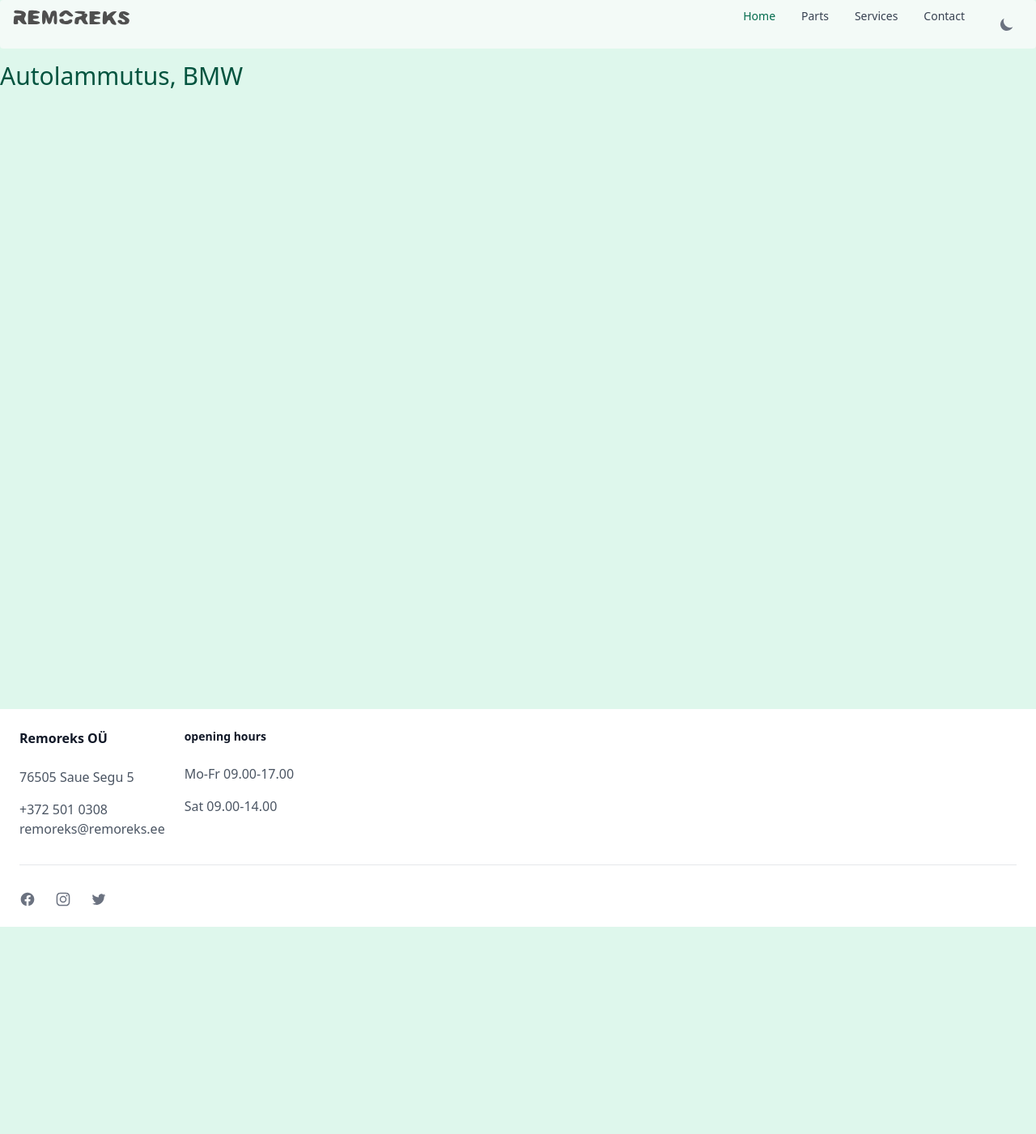
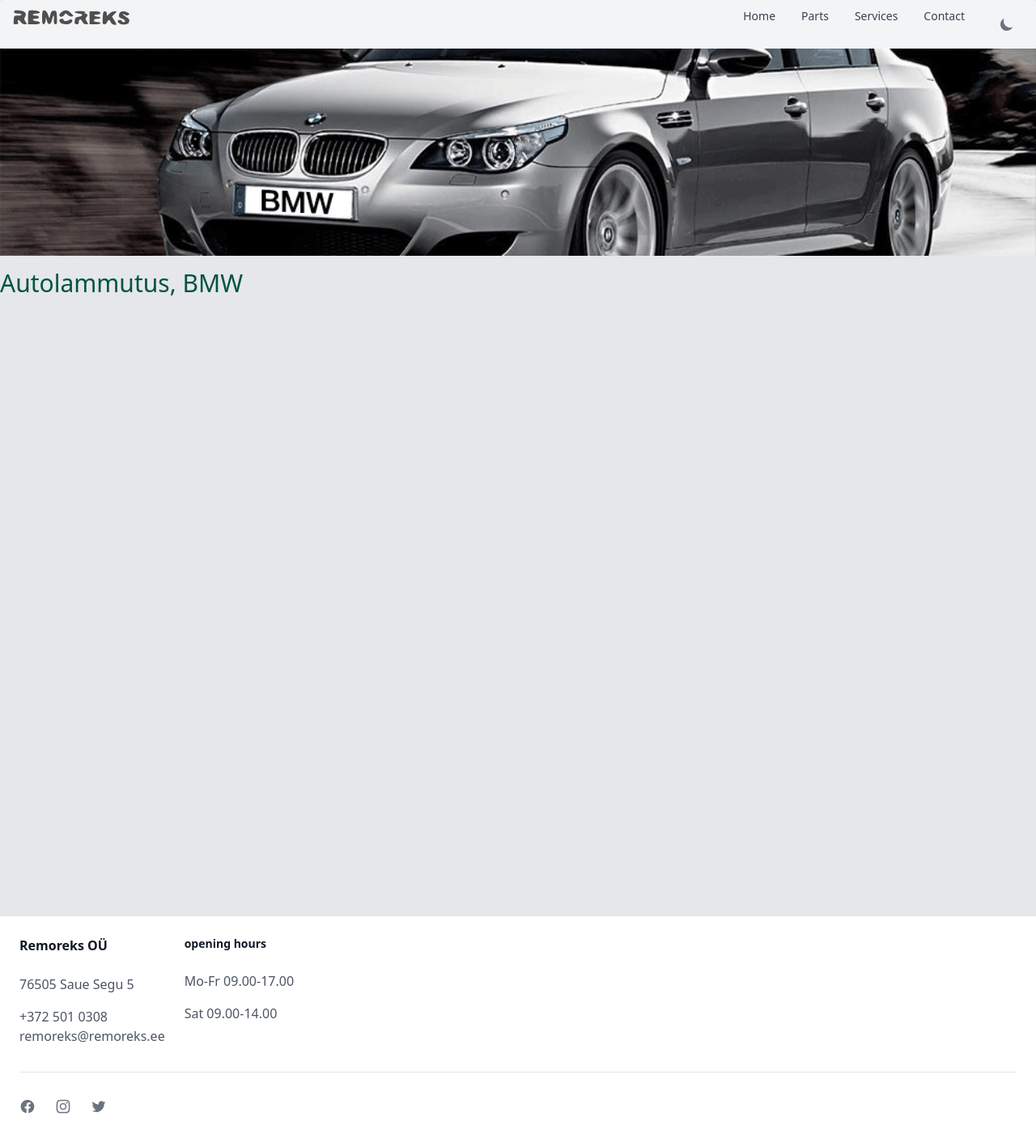
Before and after one commit to TarmoSillajoe/remorex_python, a Django app: page / in a window 1280 px wide. Shown: the whole page at 81% size. Before the commit the page ends 1145 px from the top, so only its background shows below. Run offline with Django 4.2, Linux system fonts and the light colour scheme; style sheets or scripts are compiled from the project's sources; some libraries are stand-ins or nearby versions.

Commit message:
added hero bacground image

```diff
--- a/templates/base.html
+++ b/templates/base.html
@@ -1,5 +1,6 @@
 {% load compress %}
 {% load static %}
+
 {# https://flowbite.com/docs/getting-started/django/ #}
 <!DOCTYPE html>
 <html lang="en">
@@ -33,9 +34,9 @@
         crossorigin="anonymous"></script>
 </head>
 
-<body class="bg-green-100 dark:bg-violet-800">
+<body class="bg-gray-200 dark:bg-gray-800">
     <nav
-        class="bg-green-50 border-gray-200 px-2 sm:px-4 py-2.5 rounded dark:bg-gray-800">
+        class="bg-gray-100 border-gray-100 px-2 sm:px-4 py-2.5 rounded dark:bg-gray-900">
         <div
             class="container flex flex-wrap justify-between items-center mx-auto">
             <a href="{% url 'home' %}"
@@ -150,20 +151,20 @@
                     class="flex flex-col mt-4 md:flex-row md:space-x-8 md:mt-0 md:text-sm md:font-medium">
                     <li>
                         <a href="{% url 'home' %}"
-                            class="block py-2 pr-4 pl-3 text-white bg-green-700 rounded md:bg-transparent md:text-green-700 md:p-0 dark:text-white"
+                            class="block py-2 pr-4 pl-3 text-white bg-gray-700 rounded md:bg-transparent md:text-gray-700 md:p-0 dark:text-white"
                             aria-current="page">Home</a>
                     </li>
                     <li>
                         <a href="{% url 'assembly_groups' %}"
-                            class="block py-2 pr-4 pl-3 text-gray-700 border-b border-gray-100 hover:bg-gray-50 md:hover:bg-transparent md:border-0 md:hover:text-green-700 md:p-0 dark:text-gray-400 md:dark:hover:text-white dark:hover:bg-gray-700 dark:hover:text-white md:dark:hover:bg-transparent dark:border-gray-700">Parts</a>
+                            class="block py-2 pr-4 pl-3 text-gray-700 border-b border-gray-100 hover:bg-gray-50 md:hover:bg-transparent md:border-0 md:hover:text-gray-400 md:p-0 dark:text-gray-400 md:dark:hover:text-white dark:hover:bg-gray-700 dark:hover:text-white md:dark:hover:bg-transparent dark:border-gray-700">Parts</a>
                     </li>
                     <li>
                         <a href="#"
-                            class="block py-2 pr-4 pl-3 text-gray-700 border-b border-gray-100 hover:bg-gray-50 md:hover:bg-transparent md:border-0 md:hover:text-green-700 md:p-0 dark:text-gray-400 md:dark:hover:text-white dark:hover:bg-gray-700 dark:hover:text-white md:dark:hover:bg-transparent dark:border-gray-700">Services</a>
+                            class="block py-2 pr-4 pl-3 text-gray-700 border-b border-gray-100 hover:bg-gray-50 md:hover:bg-transparent md:border-0 md:hover:text-gray-400 md:p-0 dark:text-gray-400 md:dark:hover:text-white dark:hover:bg-gray-700 dark:hover:text-white md:dark:hover:bg-transparent dark:border-gray-700">Services</a>
                     </li>
                     <li>
                         <a href="{% url 'contact' %}"
-                            class="block py-2 pr-4 pl-3 text-gray-700 hover:bg-gray-50 md:hover:bg-transparent md:border-0 md:hover:text-green-700 md:p-0 dark:text-gray-400 md:dark:hover:text-white dark:hover:bg-gray-700 dark:hover:text-white md:dark:hover:bg-transparent">Contact</a>
+                            class="block py-2 pr-4 pl-3 text-gray-700 hover:bg-gray-50 md:hover:bg-transparent md:border-0 md:hover:text-gray-400 md:p-0 dark:text-gray-400 md:dark:hover:text-white dark:hover:bg-gray-700 dark:hover:text-white md:dark:hover:bg-transparent">Contact</a>
                     </li>
                     <li>
                         <button id="theme-toggle"
@@ -195,12 +196,21 @@
             </div>
         </div>
     </nav>
+    <div class="bg-no-repeat bg-cover h-64 sm:bg-none w-screen bg-center"
+        style="background-image: url('{% static 'img/headerbg.jpg' %}')">
+    </div>
+
     <div class="container mx-auto mt-4 min-h-screen">
         {% block content %}
         {% endblock content %}
     </div>
 
-    <footer class="p-4 bg-white sm:p-6 dark:bg-gray-900">
+
+    <footer class="
+        p-4
+        bg-white
+        sm:p-6
+        dark:bg-gray-900">
         <div class="md:flex md:justify-between">
 
             <div
@@ -211,18 +221,13 @@
                         Remoreks OÜ</h2>
                     <ul class="text-gray-600 dark:text-gray-400">
                         <li class="mb-4">
-                            <a href="https://flowbite.com/"
-                                class="hover:underline">76505
-                                Saue Segu 5</a>
+                            76505 Saue Segu 5</a>
                         </li>
                         <li>
-                            <a href="https://tailwindcss.com/"
-                                class="hover:underline">+372
-                                501 0308</a>
+                            +372 501 0308
                         </li>
                         <li>
-                            <a href="https://tailwindcss.com/"
-                                class="hover:underline">remoreks@remoreks.ee</a>
+                            remoreks@remoreks.ee
                         </li>
                     </ul>
                 </div>
@@ -246,7 +251,7 @@
         <div class="sm:flex sm:items-center sm:justify-between">
             <div
                 class="flex mt-4 space-x-6 sm:justify-center sm:mt-0">
-                <a href="#"
+                <a href="https://www.facebook.com/BMWlammutuskoda/?paipv=0&eav=AfYNV3B5HKzEKIKa60oIVQbmN6azLKx8gIFw3uxB4lXmUh1D8AUOFmgCcWU3fFhTpeM&_rdr"
                     class="text-gray-500 hover:text-gray-900 dark:hover:text-white">
                     <svg class="w-5 h-5"
                         fill="currentColor"
```
Also changed, not shown: static/img/headerbg.jpg (added).
